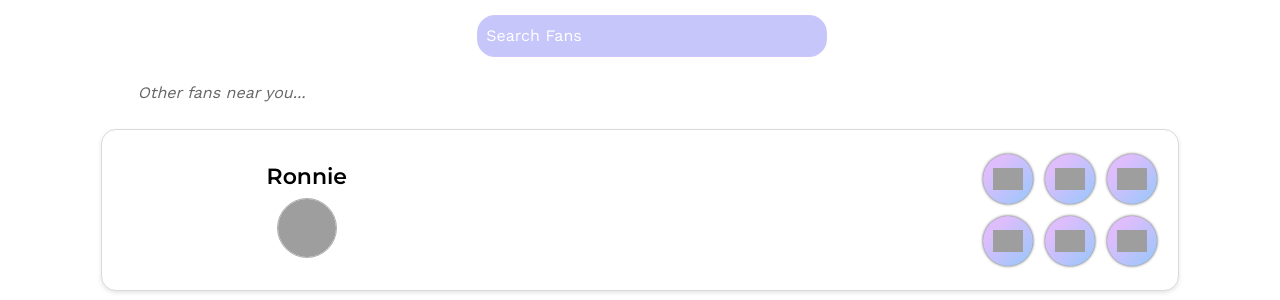
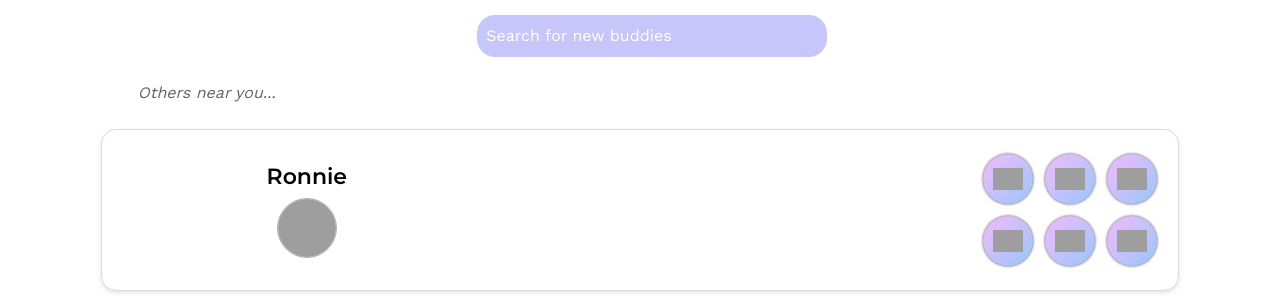
Before and after one commit to barbara-bouillicot/HobbyConnect, a Rails app: page /users in a window 1280 px wide. Shown: the part 76-376 px from the top of the page. Run offline with Rails 7, Linux system fonts and the light colour scheme; a user stored in the database is signed in; data comes from the database, SQL or seed files in the repository; style sheets or scripts are compiled from the project's sources; some libraries are stand-ins or nearby versions; grey boxes are pictures that could not be loaded.

Commit message:
fixed the wording

```diff
--- a/app/views/users/index.html.erb
+++ b/app/views/users/index.html.erb
@@ -1,7 +1,7 @@
 <div class="container">
   <div class="header-and-search">
     <%= form_tag users_path, method: :get, class: "searchbar" do %>
-      <%= text_field_tag :search, params[:search], placeholder: "Search Fans", class: "search-input", autocomplete: "off" %>
+      <%= text_field_tag :search, params[:search], placeholder: "Search for new buddies", class: "search-input", autocomplete: "off" %>
       <%= button_tag type: 'submit', class: "search-button" do %>
         <i class="fa-solid fa-magnifying-glass"></i>
       <% end %>
@@ -9,7 +9,7 @@
     <br>
   </div>
   <div >
-    <p class="index-text-top"><em>Other fans near you...</em></p>
+    <p class="index-text-top"><em>Others near you...</em></p>
   </div>
   <div class="user-cards-container">
     <% @users.each do |user| %>
```
